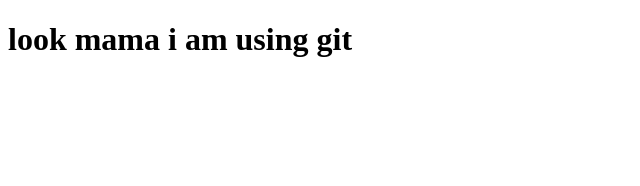
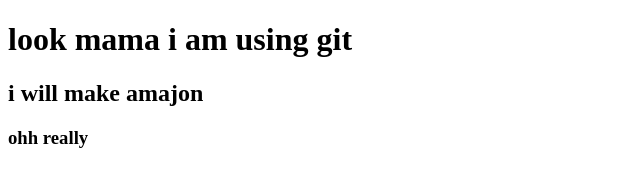
Before and after one commit to kamruzaman74/my-first-web, a plain HTML site: page index.html in a window 1280 px wide. Shown: the whole page, without its empty margins (0-640 px from the left). Drawn offline with Linux system fonts and the light colour scheme.

Commit message:
added a header

```diff
--- a/index.html
+++ b/index.html
@@ -7,5 +7,7 @@
 </head>
 <body>
     <h1>look mama i am using git </h1>
+    <h2>i will make amajon</h2>
+    <h3>ohh really</h3>
 </body>
 </html>
```
